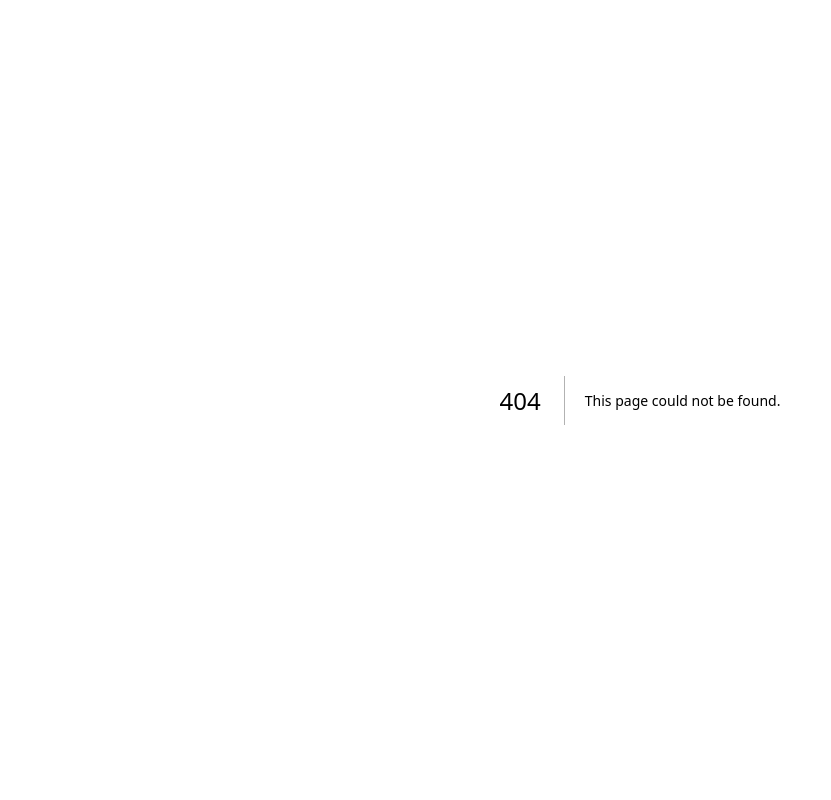
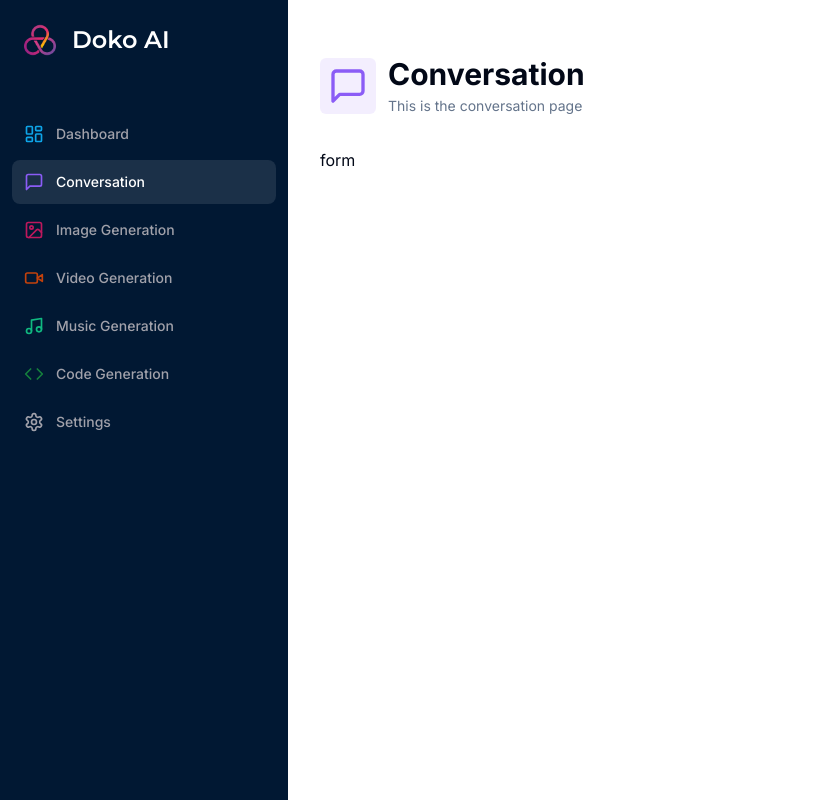
Before and after one commit to 7sering/doko-ai, a Next.js app: page /conversation in a window 1280 px wide. Before the commit this address had no page. Shown: the whole page, without its empty margins (0-831 px from the left). Built offline with nearby package versions, Linux system fonts and the light colour scheme.

Commit message:
form added

```diff
--- /dev/null
+++ b/app/(dashboard)/(routes)/conversation/constants.ts
@@ -0,0 +1 @@
+import * as z from "zod"
--- /dev/null
+++ b/app/(dashboard)/(routes)/conversation/page.jsx
@@ -0,0 +1,32 @@
+"use client";
+
+import * as z from "zod";
+import Heading from "@/components/heading";
+import { MessageSquare } from "lucide-react";
+import React from "react";
+import { useForm } from "react-hook-form";
+
+const conversation = () => {
+  // const form = useForm({
+  //   defaultValues: {
+  //     prompt: "",
+  //   },
+  // });
+  return (
+    <>
+      <div>
+        <Heading
+          title="Conversation"
+          description="This is the conversation page"
+          icon={MessageSquare}
+          iconColor="text-violet-500"
+          bgCOlor="bg-violet-500/10"
+        />
+
+        <div className="px-4 lg:px-8">form</div>
+      </div>
+    </>
+  );
+};
+
+export default conversation;
--- /dev/null
+++ b/components/heading.tsx
@@ -0,0 +1,35 @@
+import { cn } from "@/lib/utils";
+import { LucideIcon } from "lucide-react";
+
+interface HeadingProps {
+  title: string;
+  description: string;
+  icon: LucideIcon;
+  iconColor?: string;
+  bgCOlor?: string;
+}
+
+const Heading = ({
+  title,
+  description,
+  icon: Icon,
+  iconColor,
+  bgCOlor,
+}: HeadingProps) => {
+  return (
+    <>
+      <div className="px-4 lg:px-8 flex items-center gap-x-3 mb-8">
+        <div className={cn("p-2 w-fit rounded-md", bgCOlor)}>
+          <Icon className={cn("w-10 h-10", iconColor)} />
+        </div>
+
+        <div>
+          <h1 className="text-3xl font-bold">{title}</h1>
+          <p className="text-sm text-muted-foreground mt-1">{description}</p>
+        </div>
+      </div>
+    </>
+  );
+};
+
+export default Heading;
--- /dev/null
+++ b/components/ui/form.tsx
@@ -0,0 +1,176 @@
+import * as React from "react"
+import * as LabelPrimitive from "@radix-ui/react-label"
+import { Slot } from "@radix-ui/react-slot"
+import {
+  Controller,
+  ControllerProps,
+  FieldPath,
+  FieldValues,
+  FormProvider,
+  useFormContext,
+} from "react-hook-form"
+
+import { cn } from "@/lib/utils"
+import { Label } from "@/components/ui/label"
+
+const Form = FormProvider
+
+type FormFieldContextValue<
+  TFieldValues extends FieldValues = FieldValues,
+  TName extends FieldPath<TFieldValues> = FieldPath<TFieldValues>
+> = {
+  name: TName
+}
+
+const FormFieldContext = React.createContext<FormFieldContextValue>(
+  {} as FormFieldContextValue
+)
+
+const FormField = <
+  TFieldValues extends FieldValues = FieldValues,
+  TName extends FieldPath<TFieldValues> = FieldPath<TFieldValues>
+>({
+  ...props
+}: ControllerProps<TFieldValues, TName>) => {
+  return (
+    <FormFieldContext.Provider value={{ name: props.name }}>
+      <Controller {...props} />
+    </FormFieldContext.Provider>
+  )
+}
+
+const useFormField = () => {
+  const fieldContext = React.useContext(FormFieldContext)
+  const itemContext = React.useContext(FormItemContext)
+  const { getFieldState, formState } = useFormContext()
+
+  const fieldState = getFieldState(fieldContext.name, formState)
+
+  if (!fieldContext) {
+    throw new Error("useFormField should be used within <FormField>")
+  }
+
+  const { id } = itemContext
+
+  return {
+    id,
+    name: fieldContext.name,
+    formItemId: `${id}-form-item`,
+    formDescriptionId: `${id}-form-item-description`,
+    formMessageId: `${id}-form-item-message`,
+    ...fieldState,
+  }
+}
+
+type FormItemContextValue = {
+  id: string
+}
+
+const FormItemContext = React.createContext<FormItemContextValue>(
+  {} as FormItemContextValue
+)
+
+const FormItem = React.forwardRef<
+  HTMLDivElement,
+  React.HTMLAttributes<HTMLDivElement>
+>(({ className, ...props }, ref) => {
+  const id = React.useId()
+
+  return (
+    <FormItemContext.Provider value={{ id }}>
+      <div ref={ref} className={cn("space-y-2", className)} {...props} />
+    </FormItemContext.Provider>
+  )
+})
+FormItem.displayName = "FormItem"
+
+const FormLabel = React.forwardRef<
+  React.ElementRef<typeof LabelPrimitive.Root>,
+  React.ComponentPropsWithoutRef<typeof LabelPrimitive.Root>
+>(({ className, ...props }, ref) => {
+  const { error, formItemId } = useFormField()
+
+  return (
+    <Label
+      ref={ref}
+      className={cn(error && "text-destructive", className)}
+      htmlFor={formItemId}
+      {...props}
+    />
+  )
+})
+FormLabel.displayName = "FormLabel"
+
+const FormControl = React.forwardRef<
+  React.ElementRef<typeof Slot>,
+  React.ComponentPropsWithoutRef<typeof Slot>
+>(({ ...props }, ref) => {
+  const { error, formItemId, formDescriptionId, formMessageId } = useFormField()
+
+  return (
+    <Slot
+      ref={ref}
+      id={formItemId}
+      aria-describedby={
+        !error
+          ? `${formDescriptionId}`
+          : `${formDescriptionId} ${formMessageId}`
+      }
+      aria-invalid={!!error}
+      {...props}
+    />
+  )
+})
+FormControl.displayName = "FormControl"
+
+const FormDescription = React.forwardRef<
+  HTMLParagraphElement,
+  React.HTMLAttributes<HTMLParagraphElement>
+>(({ className, ...props }, ref) => {
+  const { formDescriptionId } = useFormField()
+
+  return (
+    <p
+      ref={ref}
+      id={formDescriptionId}
+      className={cn("text-sm text-muted-foreground", className)}
+      {...props}
+    />
+  )
+})
+FormDescription.displayName = "FormDescription"
+
+const FormMessage = React.forwardRef<
+  HTMLParagraphElement,
+  React.HTMLAttributes<HTMLParagraphElement>
+>(({ className, children, ...props }, ref) => {
+  const { error, formMessageId } = useFormField()
+  const body = error ? String(error?.message) : children
+
+  if (!body) {
+    return null
+  }
+
+  return (
+    <p
+      ref={ref}
+      id={formMessageId}
+      className={cn("text-sm font-medium text-destructive", className)}
+      {...props}
+    >
+      {body}
+    </p>
+  )
+})
+FormMessage.displayName = "FormMessage"
+
+export {
+  useFormField,
+  Form,
+  FormItem,
+  FormLabel,
+  FormControl,
+  FormDescription,
+  FormMessage,
+  FormField,
+}
--- /dev/null
+++ b/components/ui/label.tsx
@@ -0,0 +1,26 @@
+"use client"
+
+import * as React from "react"
+import * as LabelPrimitive from "@radix-ui/react-label"
+import { cva, type VariantProps } from "class-variance-authority"
+
+import { cn } from "@/lib/utils"
+
+const labelVariants = cva(
+  "text-sm font-medium leading-none peer-disabled:cursor-not-allowed peer-disabled:opacity-70"
+)
+
+const Label = React.forwardRef<
+  React.ElementRef<typeof LabelPrimitive.Root>,
+  React.ComponentPropsWithoutRef<typeof LabelPrimitive.Root> &
+    VariantProps<typeof labelVariants>
+>(({ className, ...props }, ref) => (
+  <LabelPrimitive.Root
+    ref={ref}
+    className={cn(labelVariants(), className)}
+    {...props}
+  />
+))
+Label.displayName = LabelPrimitive.Root.displayName
+
+export { Label }
--- a/package.json
+++ b/package.json
@@ -10,7 +10,9 @@
   },
   "dependencies": {
     "@clerk/nextjs": "^4.23.0",
+    "@hookform/resolvers": "^3.1.1",
     "@radix-ui/react-dialog": "^1.0.4",
+    "@radix-ui/react-label": "^2.0.2",
     "@radix-ui/react-slot": "^1.0.2",
     "@types/node": "20.4.2",
     "@types/react": "18.2.15",
@@ -25,9 +27,11 @@
     "postcss": "8.4.26",
     "react": "18.2.0",
     "react-dom": "18.2.0",
+    "react-hook-form": "^7.45.2",
     "tailwind-merge": "^1.14.0",
     "tailwindcss": "3.3.3",
     "tailwindcss-animate": "^1.0.6",
-    "typescript": "5.1.6"
+    "typescript": "5.1.6",
+    "zod": "^3.21.4"
   }
 }
```
Also changed, not shown: 1 other file (tests, documents, lock files or other folders).
